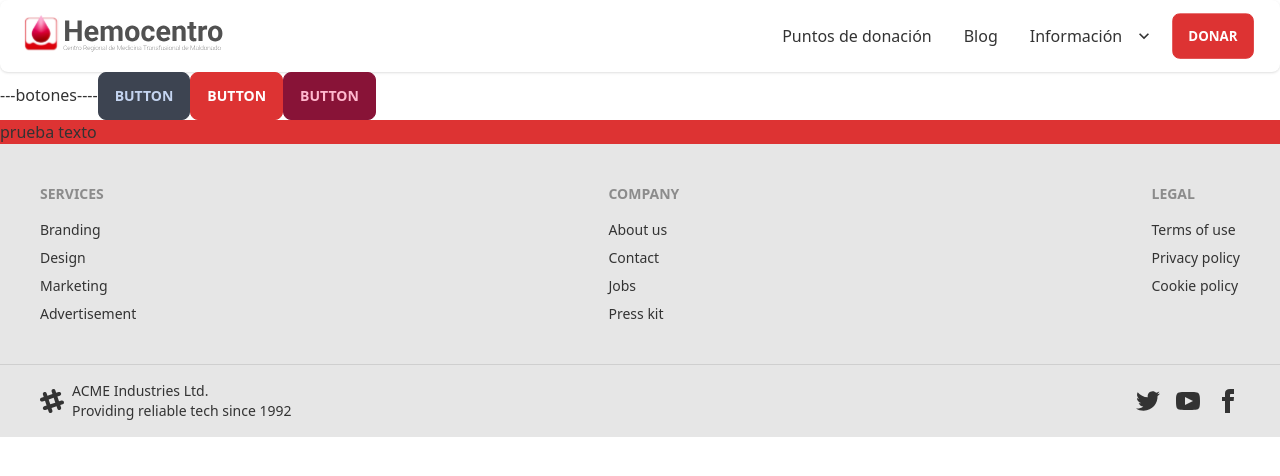
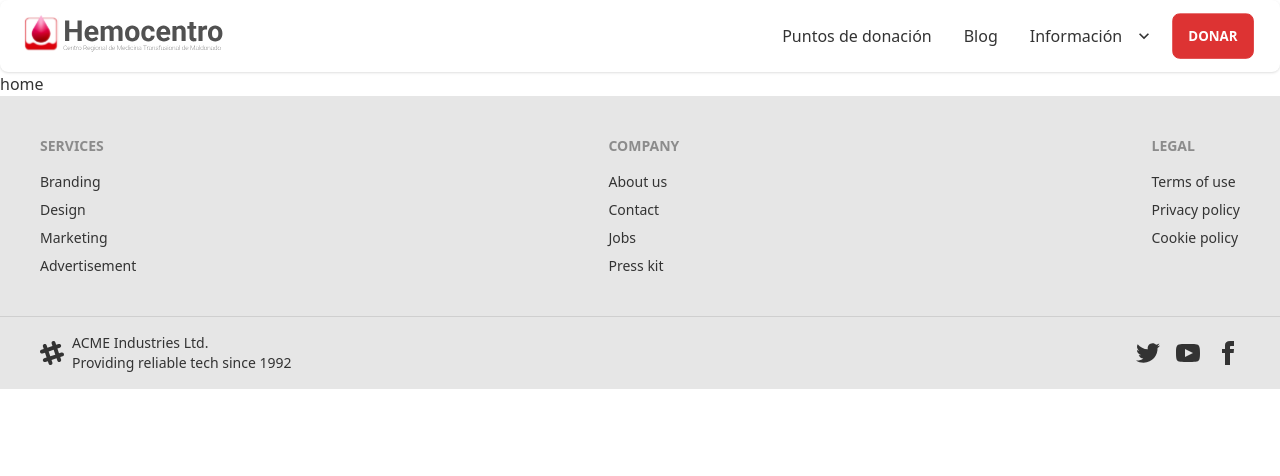
Before and after one commit to pablo-university/web-project, a Next.js app: page / in a window 1280 px wide. Shown: the top 476 px of the page. Built offline with nearby package versions, Linux system fonts and the light colour scheme.

Commit message:
chore: add db

```diff
--- a/components/menu/index.jsx
+++ b/components/menu/index.jsx
@@ -1,5 +1,5 @@
 import Link from "next/link";
-import Image from 'next/image'
+import Image from "next/image";
 import Trigger from "components/drawer/Trigger";
 
 export default function index() {
@@ -44,7 +44,9 @@ export default function index() {
             </a>
             <ul className="p-2 bg-base-100">
               <li>
-                <a>Submenu 1</a>
+                <Link href="/hoursAndConditions">
+                  <a>Horarios y condiciones</a>
+                </Link>
               </li>
               <li>
                 <a>Submenu 2</a>
--- /dev/null
+++ b/db/index.js
@@ -0,0 +1,6 @@
+export const articles = [
+    {
+        name: '',
+        description: 'asdasd'
+    }
+]
--- /dev/null
+++ b/pages/articles/[article].jsx
@@ -0,0 +1,14 @@
+import LayoutWithDrawer from "components/layouts/LayoutWithDrawer";
+import Container from "components/layouts/Container";
+import { useRouter } from "next/router";
+
+export default function Article() {
+  const {
+    query: { article },
+  } = useRouter();
+  return (
+    <LayoutWithDrawer>
+      <Container>artículo: {article}</Container>
+    </LayoutWithDrawer>
+  );
+}
--- a/pages/donate.jsx
+++ b/pages/donate.jsx
@@ -1,8 +1,9 @@
 import LayoutWithDrawer from "components/layouts/LayoutWithDrawer";
+import Container from "components/layouts/Container";
 export default function Donar() {
-    return (
-        <LayoutWithDrawer>
-            <button className="btn">donar</button>
-        </LayoutWithDrawer>
-    );
+  return (
+    <LayoutWithDrawer>
+      <Container>donar</Container>
+    </LayoutWithDrawer>
+  );
 }
--- a/pages/donationPoints.jsx
+++ b/pages/donationPoints.jsx
@@ -2,11 +2,9 @@ import LayoutWithDrawer from "components/layouts/LayoutWithDrawer";
 import Container from "components/layouts/Container";
 
 export default function donationPoints() {
-    return (
-        <LayoutWithDrawer>
-            <Container>
-                donation point
-            </Container>
-        </LayoutWithDrawer>
-    )
+  return (
+    <LayoutWithDrawer>
+      <Container>puntos de donacion</Container>
+    </LayoutWithDrawer>
+  );
 }
--- /dev/null
+++ b/pages/hoursAndConditions.jsx
@@ -0,0 +1,10 @@
+import LayoutWithDrawer from "components/layouts/LayoutWithDrawer";
+import Container from "components/layouts/Container";
+
+export default function donationPoints() {
+  return (
+    <LayoutWithDrawer>
+      <Container>horarios y condiciones</Container>
+    </LayoutWithDrawer>
+  );
+}
--- a/pages/index.jsx
+++ b/pages/index.jsx
@@ -4,13 +4,7 @@ import Container from "components/layouts/Container";
 export default function Home() {
   return (
     <LayoutWithDrawer>
-      <Container>
-        ---botones----
-        <button className="btn">Button</button>
-        <button className="btn btn-primary">Button</button>
-        <button className="btn btn-secondary">Button</button>
-        <p className="bg-primary">prueba texto</p>
-      </Container>
+      <Container>home</Container>
     </LayoutWithDrawer>
   );
 }
```
